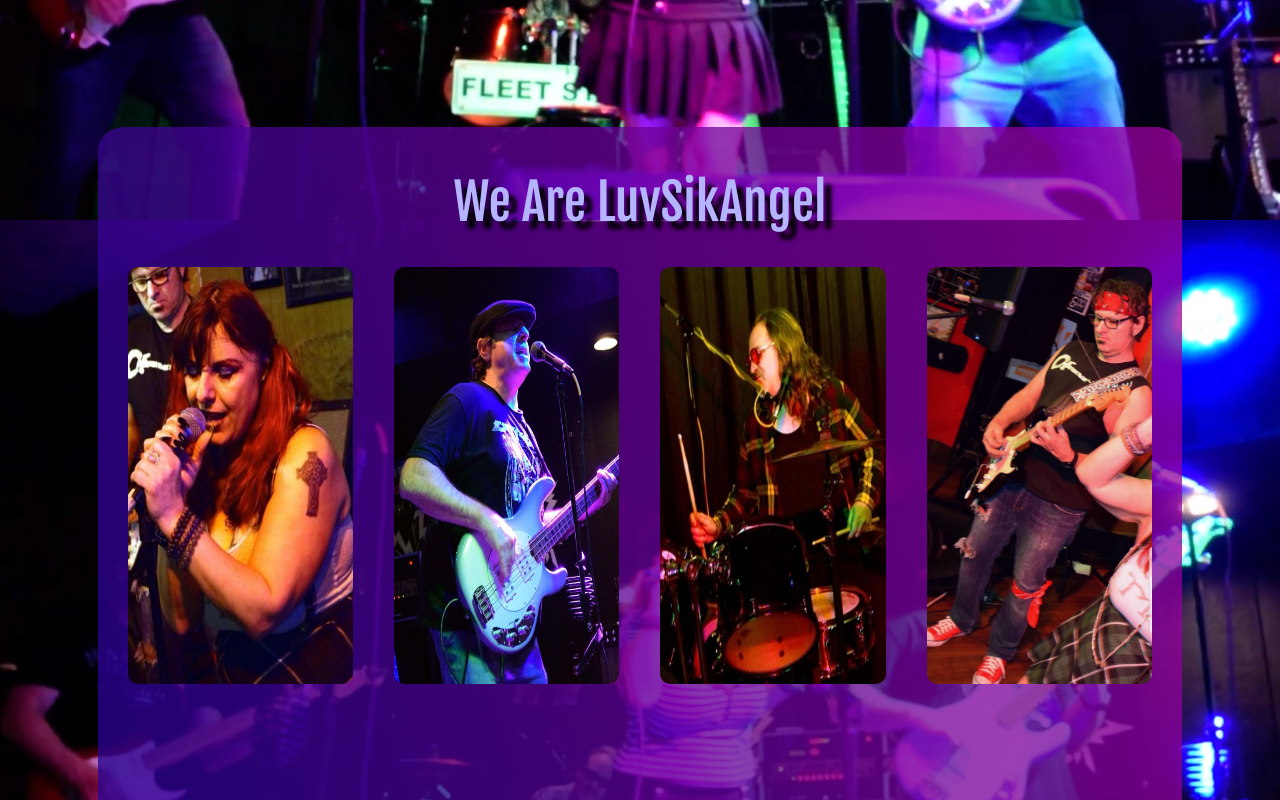
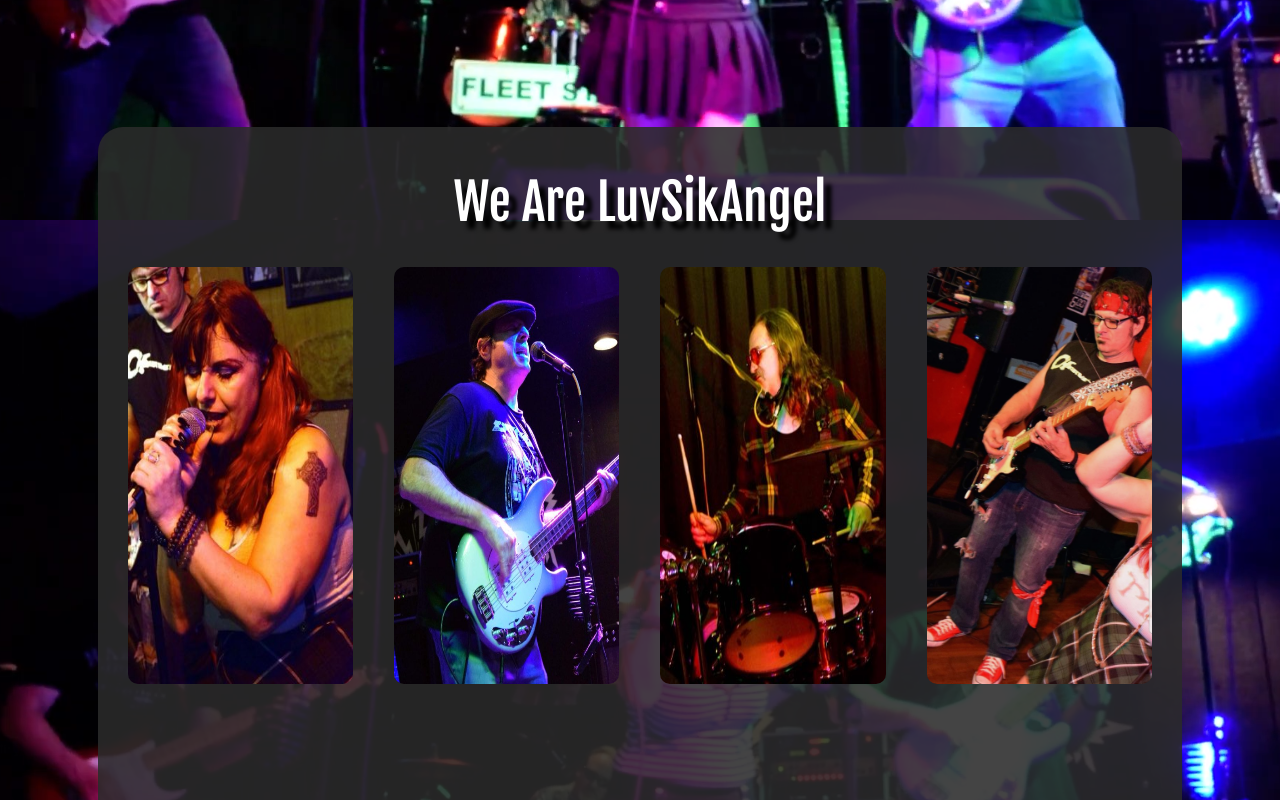
Before and after one commit to NickGentryBJJ/LuvSikReact, a React (Create React App) app: page / in a window 1280 px wide. Shown: the part 2180-2980 px from the top of the page. Built offline with nearby package versions, Linux system fonts and the light colour scheme.

Commit message:
adjusted mediaSection colors

```diff
--- a/src/Components/Media/Media.css
+++ b/src/Components/Media/Media.css
@@ -41,7 +41,7 @@
     flex-direction: column;
     align-items: center;
     justify-content: center;
-    background: linear-gradient(253deg, #9f009fbf, #03038ac9);
+    background: #2b2b2be0;
     border-radius: 25px;
     width: 80%;
 }
@@ -55,7 +55,7 @@
     margin-bottom: 40px;
     font-family: 'Fjalla One', sans-serif;
     font-size: 50px;
-    color: #b4b4ff;
+    color: #fff;
     text-shadow: 8px 8px 4px black;
 }
 .navigation-buttons {
```
